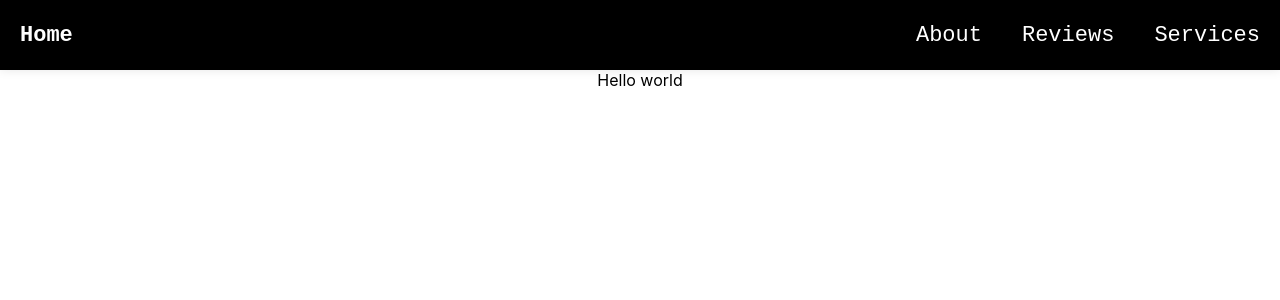
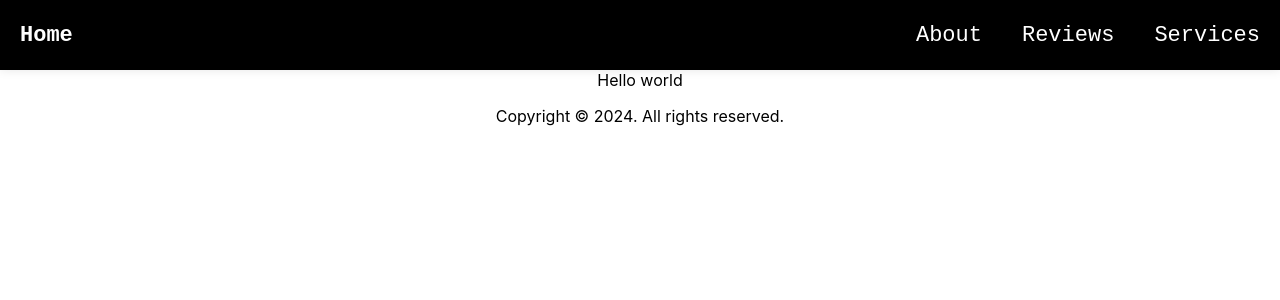
Before and after one commit to davidgazaryan/Huber, a React (Create React App) app: page / in a window 1280 px wide. Shown: the top 300 px of the page. Built offline with nearby package versions, Linux system fonts and the light colour scheme.

Commit message:
fleets added

```diff
--- a/src/App.js
+++ b/src/App.js
@@ -5,6 +5,8 @@ import React from 'react';
 import { Home } from './pages/home';
 import { About } from './pages/about';
 import { Miscellaneous } from './pages/miscellaneous';
+import Footer from './components/footer';
+
 
 
 function App() {
@@ -17,6 +19,7 @@ function App() {
                     <Route path = '#about' element={<About/>}/>
                     <Route path = '#miscellaneous' element={<Miscellaneous/>}/>
                 </Routes>
+            <Footer/>
         </Router>
     </div>
   );
--- /dev/null
+++ b/src/components/footer.js
@@ -0,0 +1,9 @@
+const Footer = () => {
+    return (
+        <div className='footer' >
+            <p>Copyright &copy; 2024. All rights reserved.</p>
+        </div>
+    )
+};
+
+export default Footer
--- /dev/null
+++ b/src/components/services.js
@@ -0,0 +1,5 @@
+import React from "react"
+
+export const Fleet = ["UberXL","Uber Comfort","Black Suv"] // Maybe turn this into list of dicts with list being the values of drivers
+
+export const TripOptions = ["Airport Pick Up", "Long Distance Trip", "Hourly Booking Rides"]
```
